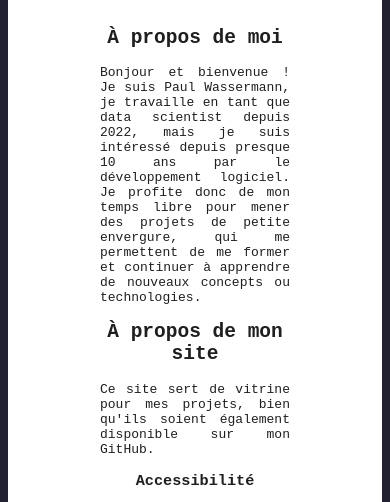
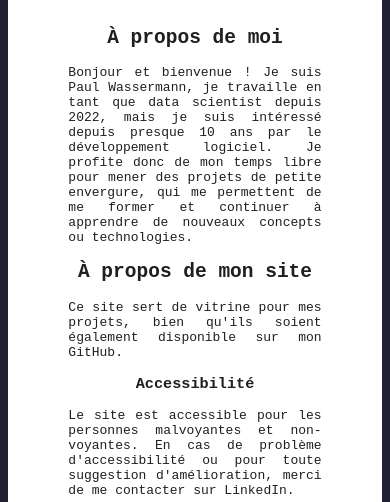
Before and after one commit to PaulWassermann/PaulWassermann.github.io, a website with bundled scripts: page index.html in a window 390 px wide. Shown: the part 296-798 px from the top of the page. Built offline with nearby package versions, Linux system fonts and the light colour scheme.

Commit message:
fix: text-blocks width for smaller widths

```diff
--- a/styles/globals.css
+++ b/styles/globals.css
@@ -22,8 +22,6 @@ a {
     background-color: white;
     border-radius: 10px 10px 10px 10px;
     color: rgb(31, 31, 31);
-    /* height: 100vh; */
-    /* margin-right: 20px; */
     max-width: 2000px;
     padding-bottom: 10px;
     padding-top: 10px;
--- a/styles/index.css
+++ b/styles/index.css
@@ -28,6 +28,12 @@ section.text-block {
     width: 60%;
     & p {
         text-align: justify;
+    }
+}
+
+@media screen and (max-width: 1000px) {
+    section.text-block {
+        width: 80%;
     }
 }
 
```
